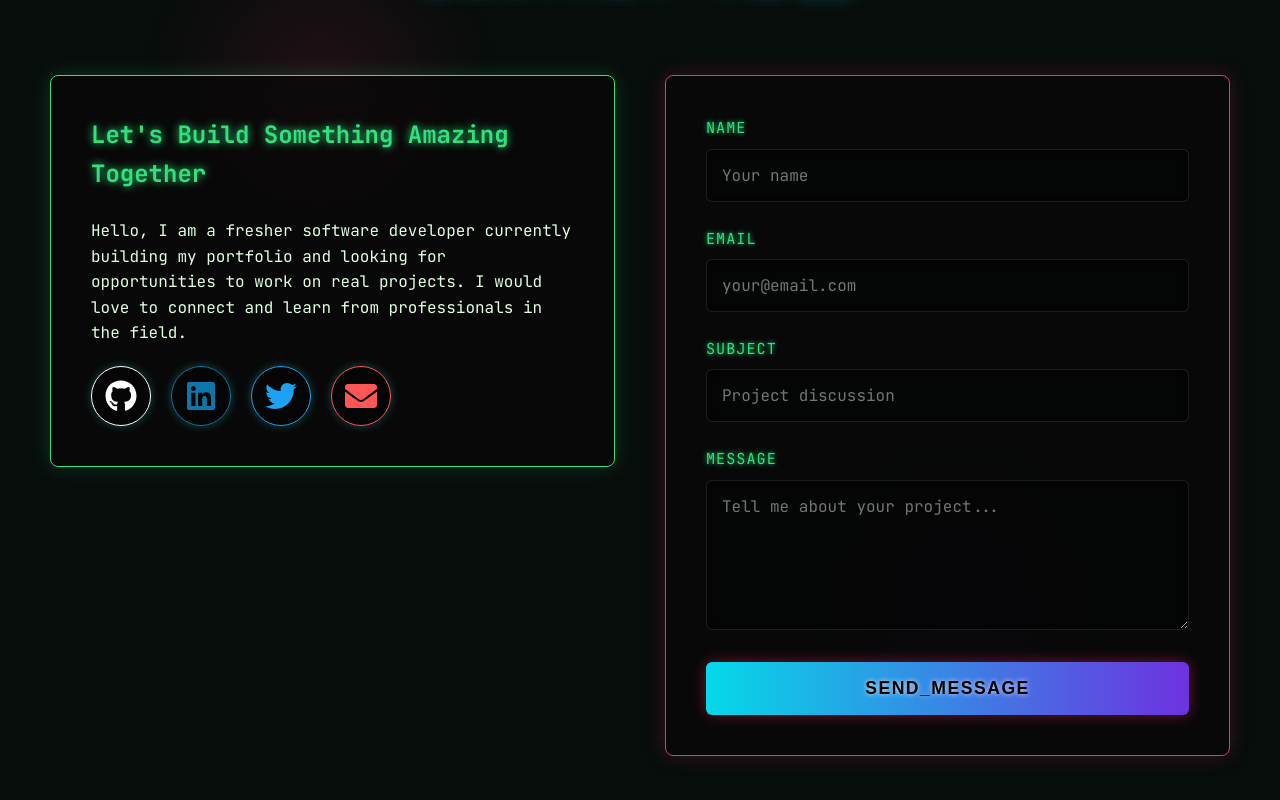
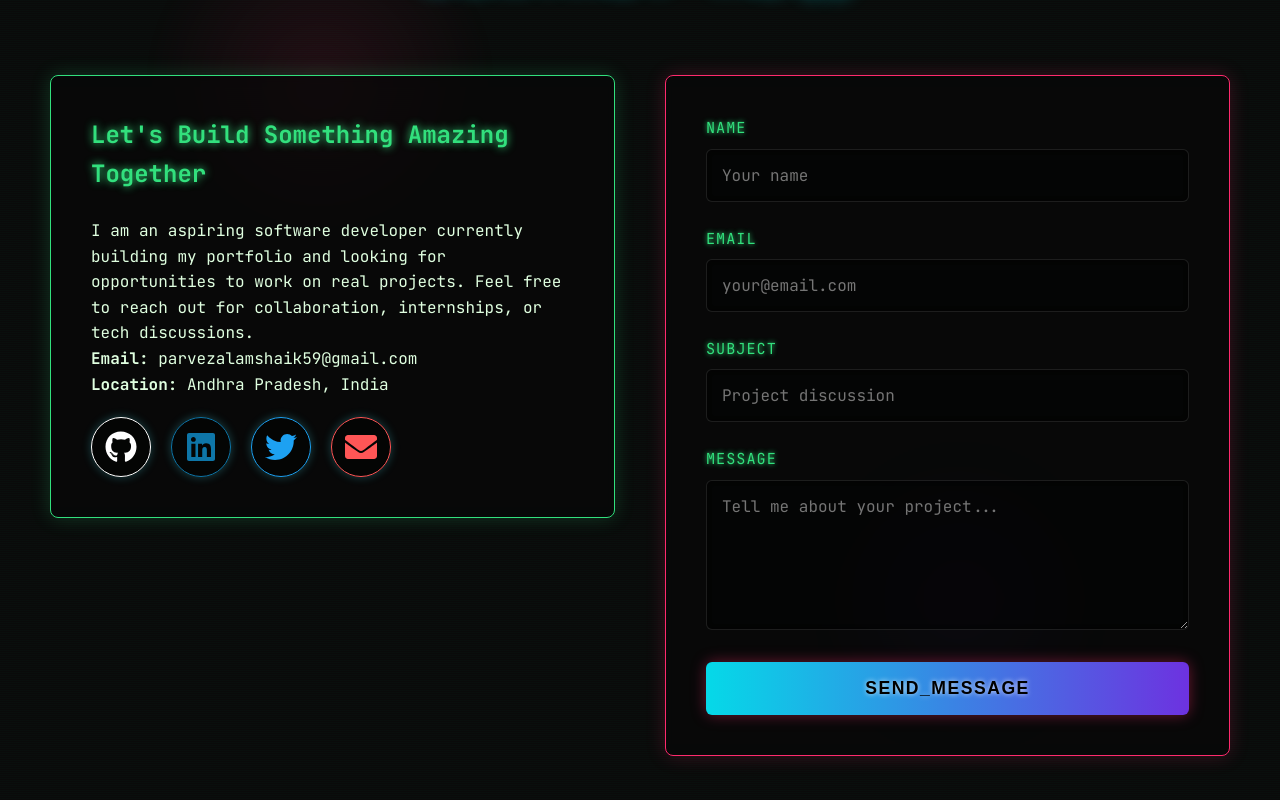
Before and after one commit to ParvezAlam4427/portfolio, a React (Create React App) app: page / in a window 1280 px wide. Shown: the part 4755-5555 px from the top of the page. Built offline with nearby package versions, Linux system fonts and the light colour scheme.

Commit message:
Updated contact section

```diff
--- a/src/components/Contact.jsx
+++ b/src/components/Contact.jsx
@@ -18,7 +18,7 @@ const Contact = () => {
   const handleChange = (e) => {
     setFormData({
       ...formData,
-      [e.target.name]: e.target.value,
+      [e.target.name]: e.target.value
     });
   };
 
@@ -27,14 +27,15 @@ const Contact = () => {
     setIsSubmitting(true);
 
     const templateParams = {
+      title: "Portfolio Contact Form",
       from_name: formData.name,
       from_email: formData.email,
       subject: formData.subject,
       message: formData.message,
+      email: formData.email
     };
 
-    emailjs
-      .send(
+    emailjs.send(
       "service_o51026r",
       "template_q1nof4p",
       templateParams,
@@ -47,7 +48,7 @@ const Contact = () => {
           name: "",
           email: "",
           subject: "",
-            message: "",
+          message: ""
         });
         setIsSubmitting(false);
       },
@@ -61,20 +62,31 @@ const Contact = () => {
 
   return (
     <section className="contact-section">
+
       <h2 className="contact-title">CONTACT ME()</h2>
 
       <div className="contact-container">
 
         {/* Left Info Panel */}
         <div className="info-panel">
+
           <h3 className="info-title">
             Let's Build Something Amazing Together
           </h3>
 
           <p className="info-text">
-            Hello, I am a fresher software developer currently building my
-            portfolio and looking for opportunities to work on real projects.
-            I would love to connect and learn from professionals in the field.
+            I am an aspiring software developer currently building my
+            portfolio and looking for opportunities to work on real
+            projects. Feel free to reach out for collaboration,
+            internships, or tech discussions.
+          </p>
+
+          <p className="info-text">
+            <strong>Email:</strong> parvezalamshaik59@gmail.com
+          </p>
+
+          <p className="info-text">
+            <strong>Location:</strong> Andhra Pradesh, India
           </p>
 
           <div className="social-icons">
@@ -110,6 +122,7 @@ const Contact = () => {
           </div>
         </div>
 
+
         {/* Contact Form */}
         <div className="contact-form">
 
@@ -128,6 +141,7 @@ const Contact = () => {
               />
             </div>
 
+
             <div className="form-group">
               <label className="label">EMAIL</label>
               <input
@@ -141,6 +155,7 @@ const Contact = () => {
               />
             </div>
 
+
             <div className="form-group">
               <label className="label">SUBJECT</label>
               <input
@@ -152,6 +167,7 @@ const Contact = () => {
                 onChange={handleChange}
               />
             </div>
+
 
             <div className="form-group">
               <label className="label">MESSAGE</label>
@@ -165,6 +181,7 @@ const Contact = () => {
               />
             </div>
 
+
             <button
               type="submit"
               className="send-btn"
@@ -172,6 +189,7 @@ const Contact = () => {
             >
               {isSubmitting ? "TRANSMITTING..." : "SEND_MESSAGE"}
             </button>
+
 
             {formMessage && (
               <div
@@ -188,6 +206,7 @@ const Contact = () => {
         </div>
 
       </div>
+
     </section>
   );
 };
```
Lines whose indentation alone changed are shown as unchanged.
